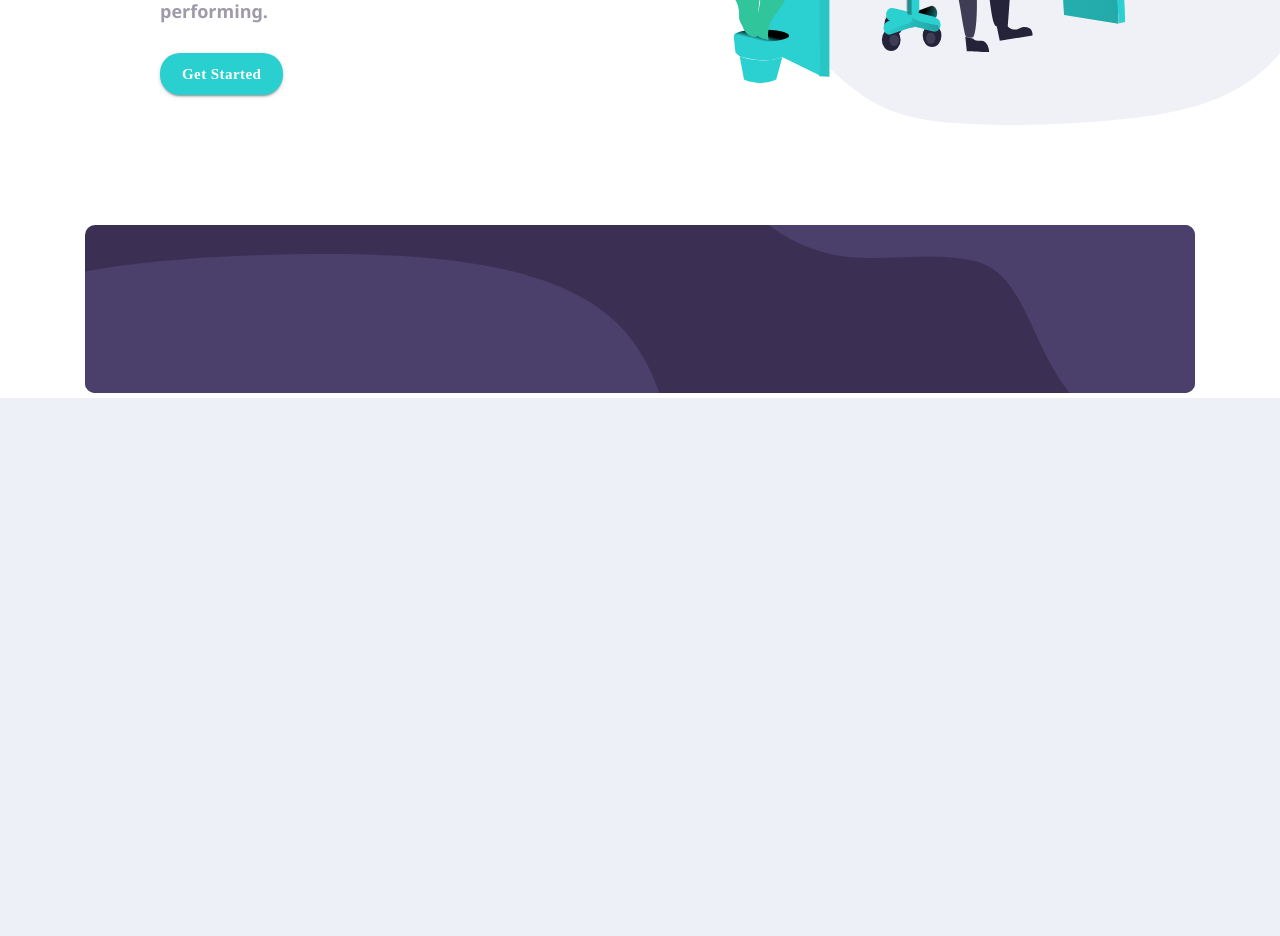
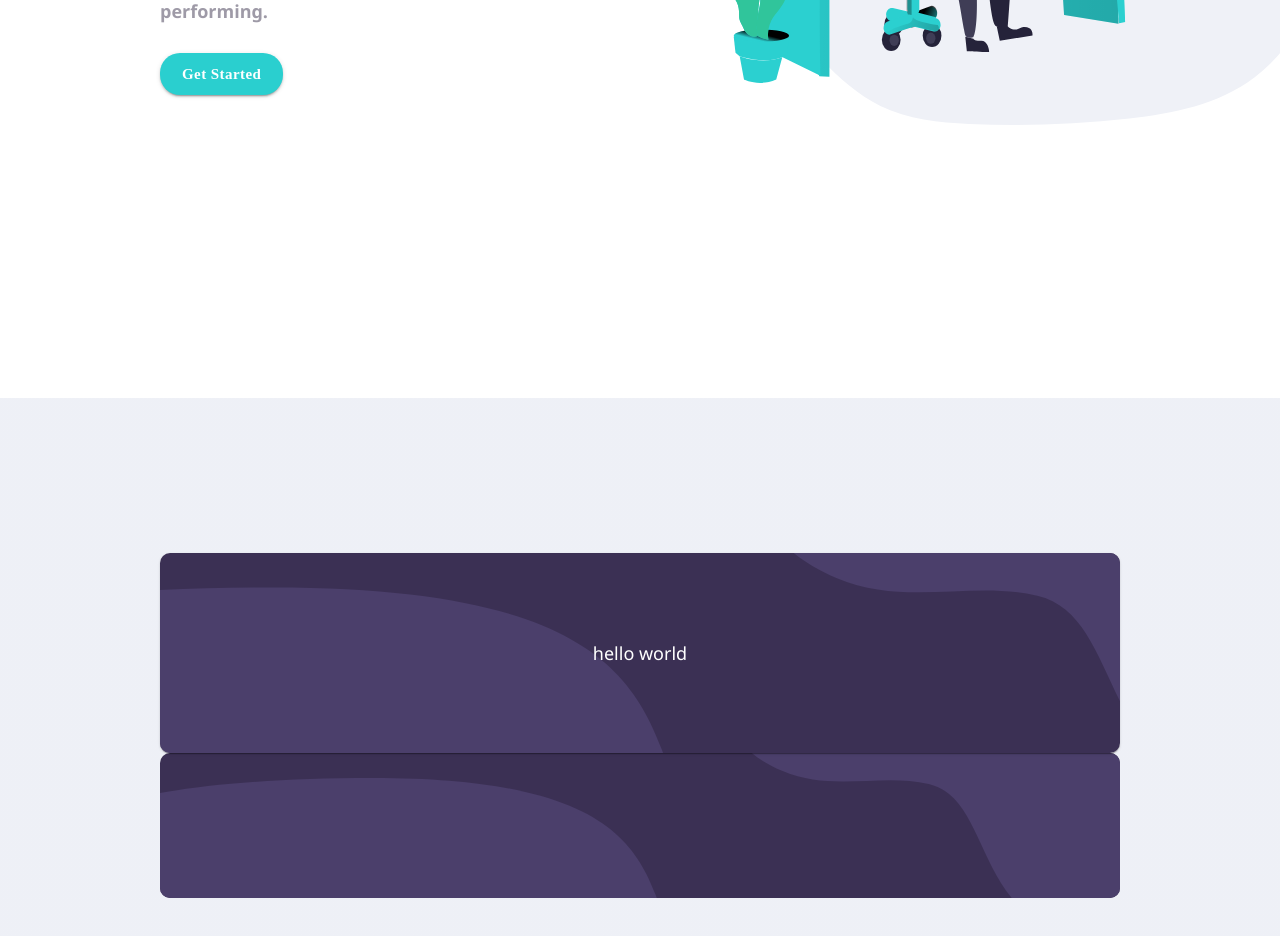
Before and after one commit to makardjian/swim-assignment, a React (Create React App) app: page / in a window 1280 px wide. Shown: the part 480-1416 px from the top of the page. Built offline with nearby package versions, Linux system fonts and the light colour scheme; the HTML template or start-up script is replaced by a standard one.

Commit message:
save progress using Card and CardMedia

```diff
--- a/src/components/LandingPageMiddle/LandingPageMiddle.tsx
+++ b/src/components/LandingPageMiddle/LandingPageMiddle.tsx
@@ -1,18 +1,72 @@
 import React from 'react';
-import useStyles from './LandingPageMiddle.styles';
+import { Card, CardMedia, Box } from '@mui/material';
 import inputBackgroundImage from '../../static/images/bg-shorten-desktop.svg';
+//
+import { makeStyles } from '@mui/styles';
+import Colors from '../../styles/Colors';
+
+const useStyles = makeStyles({
+  contentContainer: {
+    height: '1000px',
+    paddingTop: '100px',
+    display: 'flex',
+    justifyContent: 'center',
+    flexDirection: 'column',
+  },
+  card: {
+    position: 'relative',
+  },
+  inputBackgroundImage: {
+    borderRadius: '10px',
+    backgroundColor: Colors.primary['@darkViolet'],
+  },
+  cardMediaContainer: {
+    display: 'flex',
+    height: '100%',
+    justifyContent: 'center',
+    alignItems: 'center',
+  },
+});
 
 const LandingPageMiddle = () => {
   const styles = useStyles();
   return (
     <div className={styles.contentContainer}>
-      <div>
-        <img
-          className={styles.inputBackgroundImage}
-          src={inputBackgroundImage}
-          alt='input_background_img'
+      <Card
+        sx={{
+          position: 'relative',
+          height: '200px',
+          borderRadius: '10px',
+        }}
+      >
+        <CardMedia
+          image={inputBackgroundImage}
+          sx={{
+            height: '100%',
+            backgroundColor: Colors.primary['@darkViolet'],
+          }}
         />
-      </div>
+        <Box
+          sx={{
+            position: 'absolute',
+            bottom: 0,
+            left: 0,
+            width: '100%',
+            height: '100%',
+            color: 'white',
+          }}
+        >
+          <div className={styles.cardMediaContainer}>
+            <div>hello world</div>
+          </div>
+        </Box>
+      </Card>
+
+      <img
+        className={styles.inputBackgroundImage}
+        src={inputBackgroundImage}
+        alt='input_background_img'
+      />
     </div>
   );
 };
```
